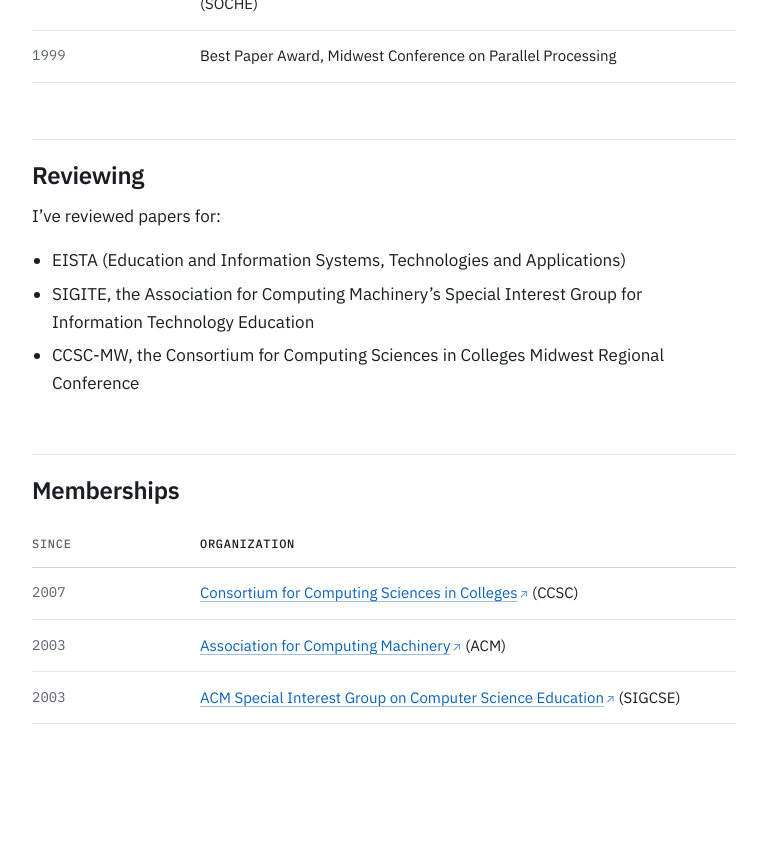
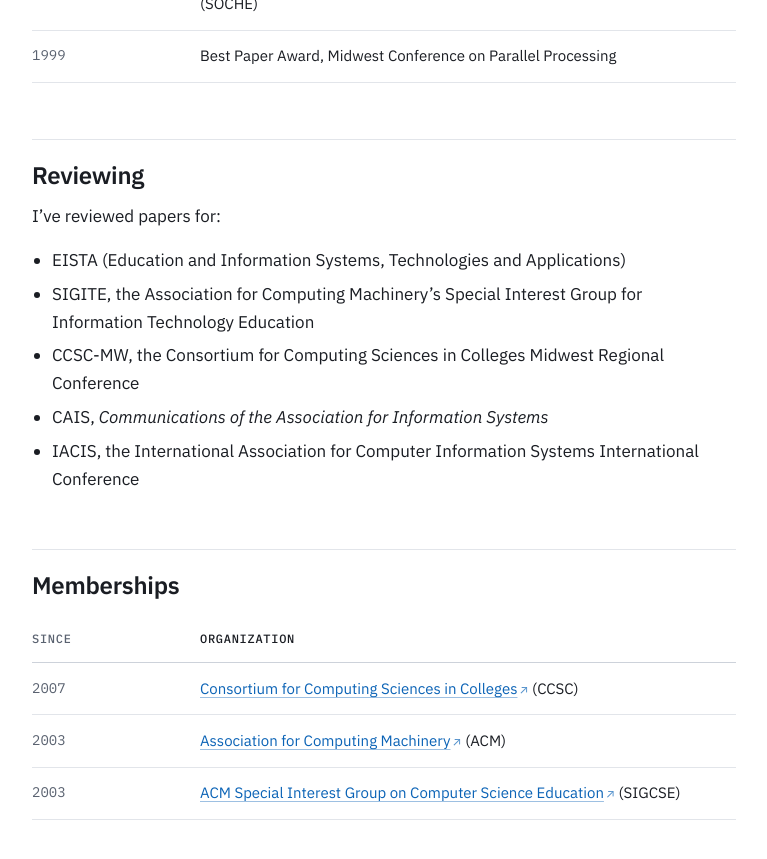
Before and after one commit to toddawhittaker/toddawhittaker.github.io, a Jekyll site: the page built from docs/service/index.md, in a window 1280 px wide and 900 px high, scrolled down 1465 px. Shown: the top 859 px of the window, without its empty margins (256-1023 px from the left). Built offline with Jekyll 4.4.1, drawn with Linux system fonts in a browser that asks for light colours; our own code applies the rules of GitHub Pages for plain Markdown files; before the commit the page ends 2269 px from its top, so only the background shows below that.

Commit message:
Add CAIS and IACIS to reviewing

```diff
--- a/docs/service/index.md
+++ b/docs/service/index.md
@@ -47,6 +47,8 @@ I've reviewed papers for:
 - EISTA (Education and Information Systems, Technologies and Applications)
 - SIGITE, the Association for Computing Machinery's Special Interest Group for Information Technology Education
 - CCSC-MW, the Consortium for Computing Sciences in Colleges Midwest Regional Conference
+- CAIS, *Communications of the Association for Information Systems*
+- IACIS, the International Association for Computer Information Systems International Conference
 
 ## Memberships
 
```
